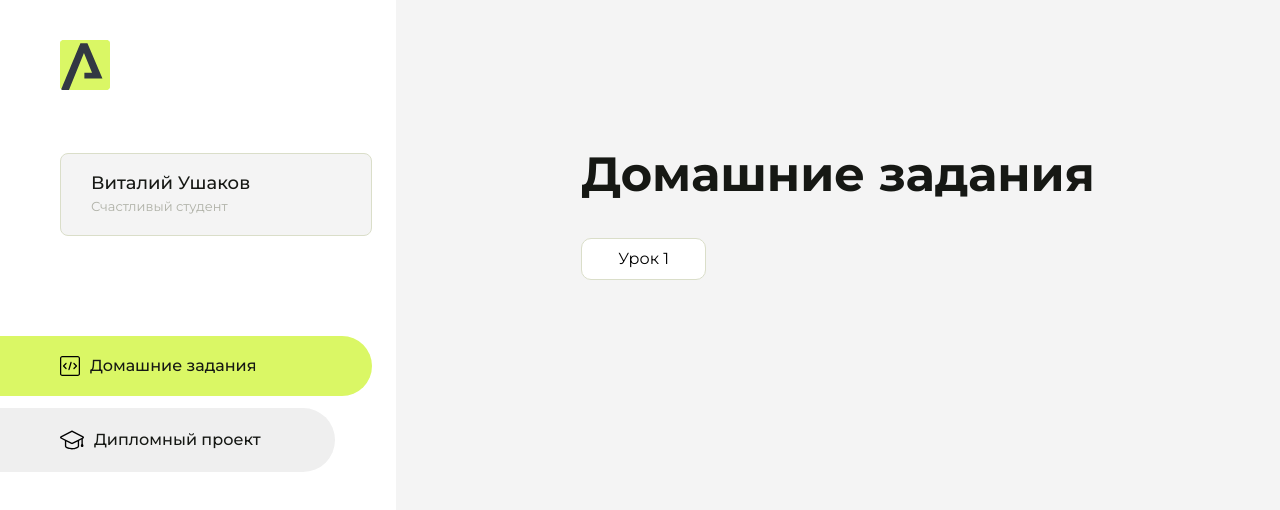
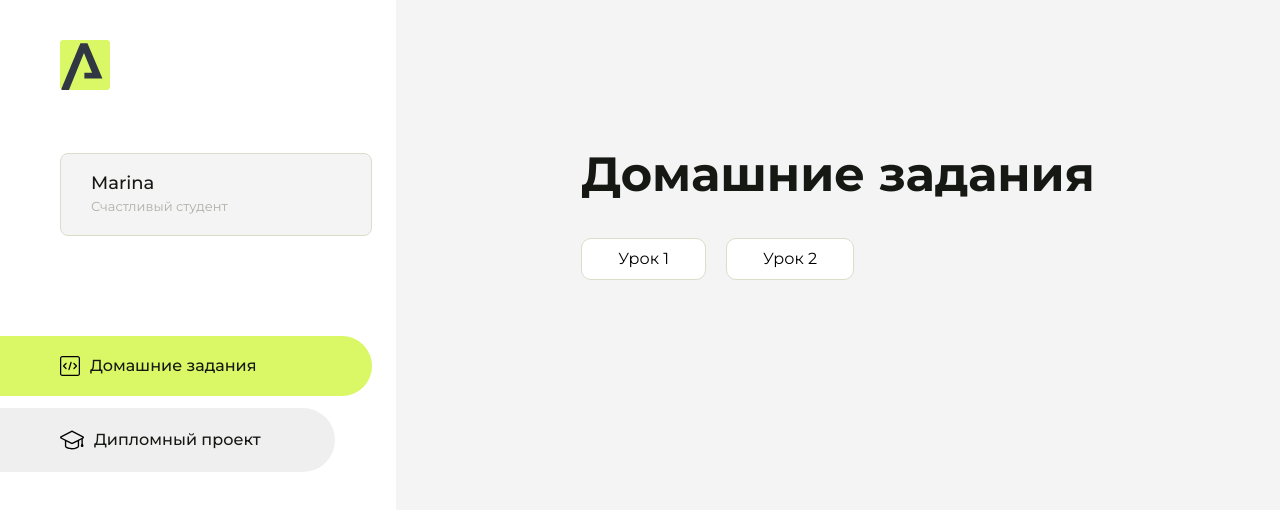
Before and after one commit to MamehaLa/homework, a plain HTML site: page index.html in a window 1280 px wide. Drawn offline with Linux system fonts and the light colour scheme.

Commit message:
Update index.html

```diff
--- a/index.html
+++ b/index.html
@@ -43,7 +43,7 @@
                 </svg>
             </div>
             <div class="sidebar__user">
-                <div class="sidebar__name">Виталий Ушаков</div>
+                <div class="sidebar__name">Marina</div>
                 <div class="sidebar__text">Счастливый студент</div>
             </div>
             <div class="sidebar__tabs">
@@ -95,6 +95,9 @@
                     <li class="content__list-item">
                         <a href="lesson1/index.html">Урок 1</a>
                     </li>
+                      <li class="content__list-item">
+                        <a href="lesson1/index.html">Урок 2</a>
+                    </li>
                 </ul>
             </div>
             <div class="content__block hidden" id="diplomBlock">
```
